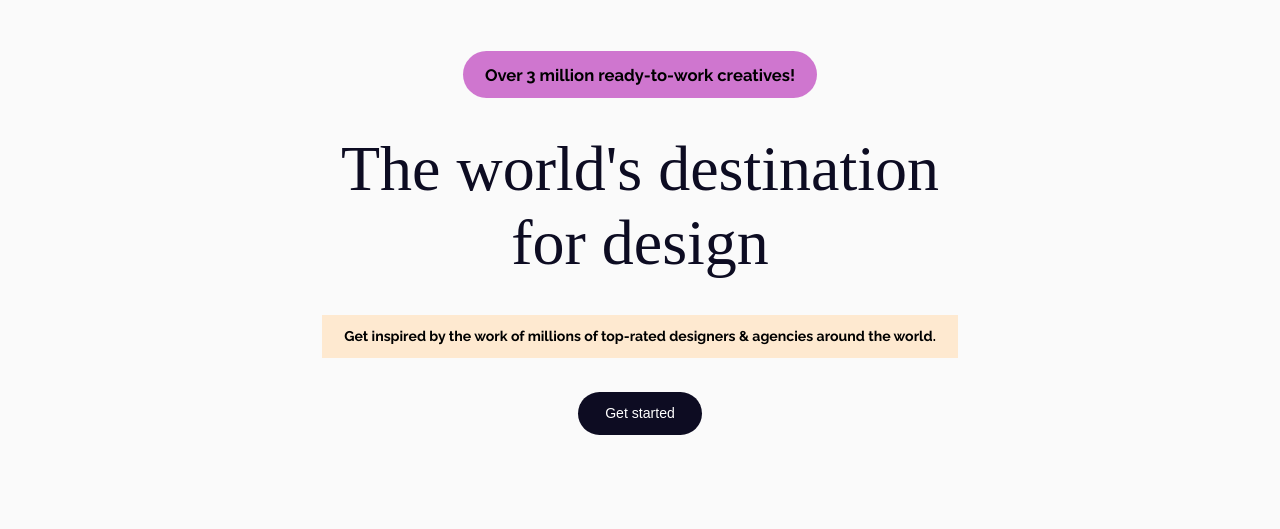
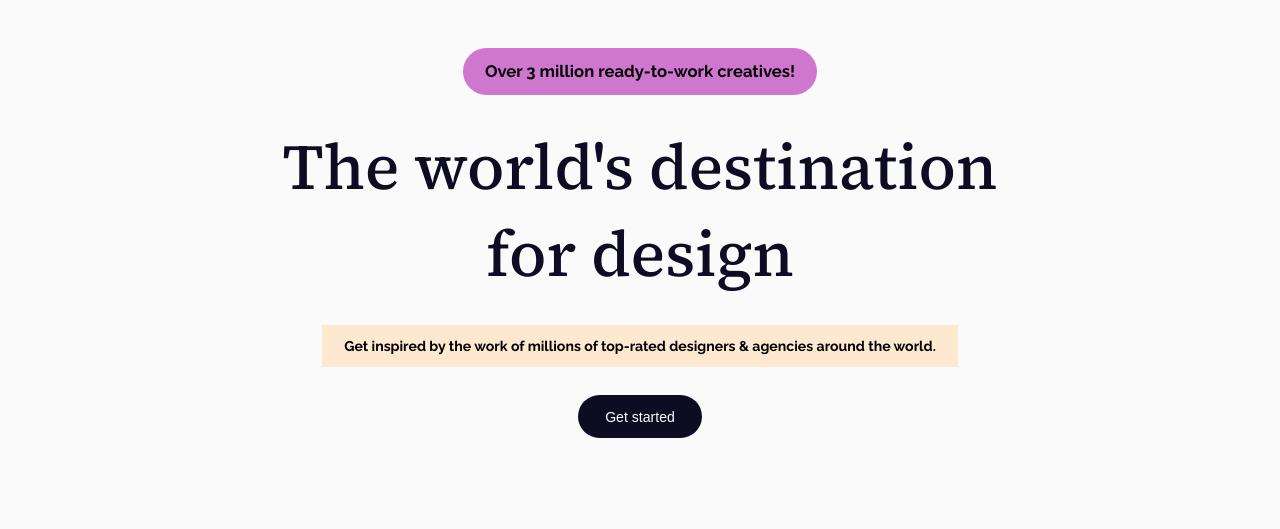
Before and after one commit to Sameer-Goutam06/Dribbble.com, a plain HTML site: page index.html in a window 1280 px wide. Shown: the part 105-634 px from the top of the page. Drawn offline with nearby package versions, Linux system fonts and the light colour scheme.

Commit message:
Font modifications

```diff
--- a/index.html
+++ b/index.html
@@ -11,6 +11,9 @@
     <link rel="stylesheet" href="https://cdnjs.cloudflare.com/ajax/libs/remixicon/4.2.0/remixicon.css" integrity="sha512-OQDNdI5rpnZ0BRhhJc+btbbtnxaj+LdQFeh0V9/igiEPDiWE2fG+ZsXl0JEH+bjXKPJ3zcXqNyP4/F/NegVdZg==" crossorigin="anonymous" referrerpolicy="no-referrer" />
     <link rel="stylesheet" href="https://cdnjs.cloudflare.com/ajax/libs/font-awesome/6.5.2/css/all.min.css" integrity="sha512-SnH5WK+bZxgPHs44uWIX+LLJAJ9/2PkPKZ5QiAj6Ta86w+fsb2TkcmfRyVX3pBnMFcV7oQPJkl9QevSCWr3W6A==" crossorigin="anonymous" referrerpolicy="no-referrer" />
     <link rel="stylesheet" href="https://cdnjs.cloudflare.com/ajax/libs/remixicon/4.2.0/remixicon.min.css" integrity="sha512-MqL4+Io386IOPMKKyplKII0pVW5e+kb+PI/I3N87G3fHIfrgNNsRpzIXEi+0MQC0sR9xZNqZqCYVcC61fL5+Vg==" crossorigin="anonymous" referrerpolicy="no-referrer" />
+    <style>
+        @import url('https://fonts.googleapis.com/css2?family=Source+Serif+4:ital,opsz,wght@0,8..60,200..900;1,8..60,200..900&display=swap');
+    </style>
 </head>
 <body>
     <div class="main">
@@ -34,7 +37,7 @@
             </div>
             <div class="header">
                 <h4>Over 3 million ready-to-work creatives!</h4>
-                <h1>The world's destination <br> for design</h1>
+                <h1 class="source-serif-4-font">The world's destination <br> for design</h1>
                 <h3>Get inspired by the work of millions of top-rated designers & agencies around the world.</h3>
                 <button>Get started</button>
             </div>
@@ -282,7 +285,7 @@
             </div>
         </div>
         <div class="page2">
-            <center><h1>Explore Inspiring Designs</h1></center>
+            <center><h1 class="source-serif-4-font">Explore Inspiring Designs</h1></center>
             <div class="row">
                 <div class="col">
                     <div class="col-main">
@@ -567,7 +570,7 @@
         </div>
         <div class="page3">
             <center>
-                <h1>Find your next<br/>designer today</h1>
+                <h1 class="source-serif-4-font">Find your next<br/>designer today</h1>
                 <p>The world's leading brands use Dribbble to hire creative talent.
                     <br>
                     Browse millions of top-rated potfolios to find your perfect
--- a/style.css
+++ b/style.css
@@ -8,6 +8,12 @@ html,body
 {
     width:100%;
     height:100%;
+}
+.source-serif-4-font {
+  font-family: "Source Serif 4", serif;
+  font-optical-sizing: auto;
+  font-weight: 500;
+  font-style: normal;
 }
 .main
 {
@@ -123,7 +129,6 @@ html,body
 {
     font-size: 5vmax;
     text-align: center;
-    font-family: 'Times New Roman', Times, serif;
     font-family: "Source Serif 4",serif;
     font-weight: 500;
     color: #0d0c22;
```
